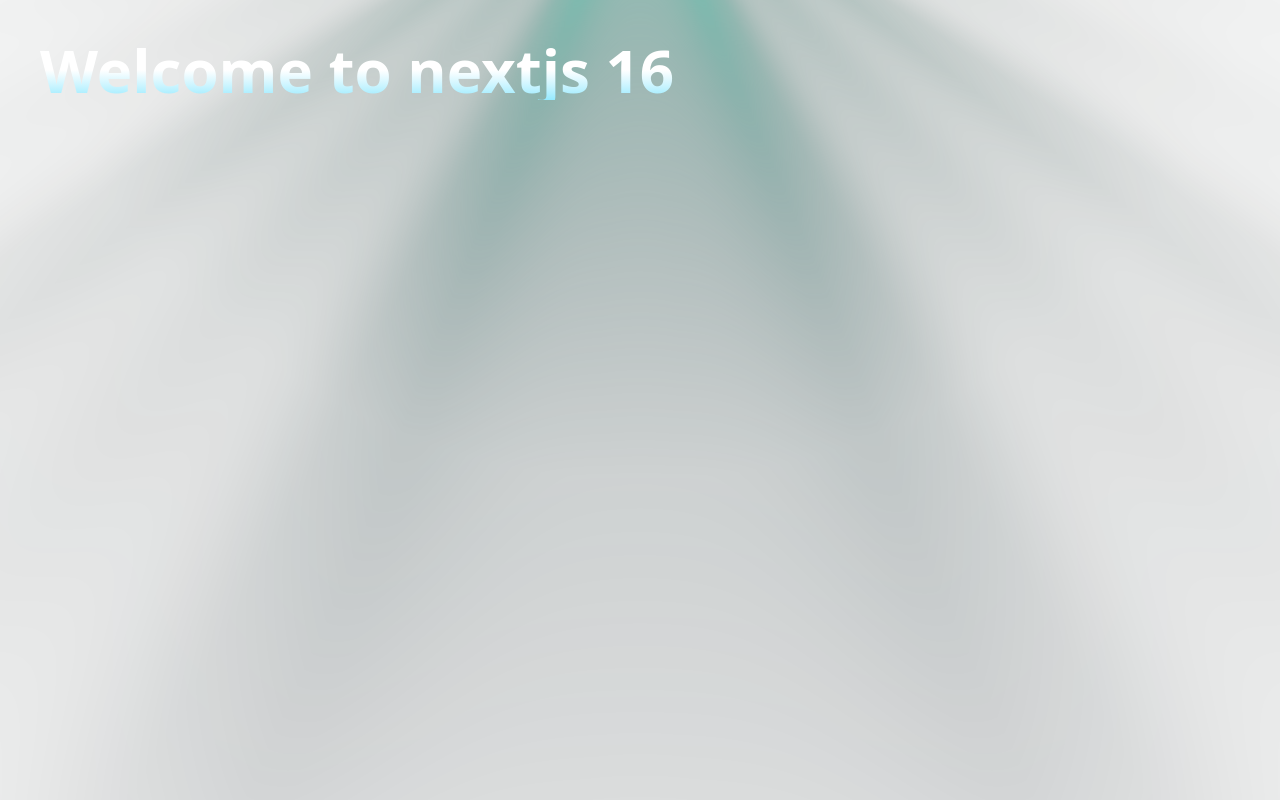
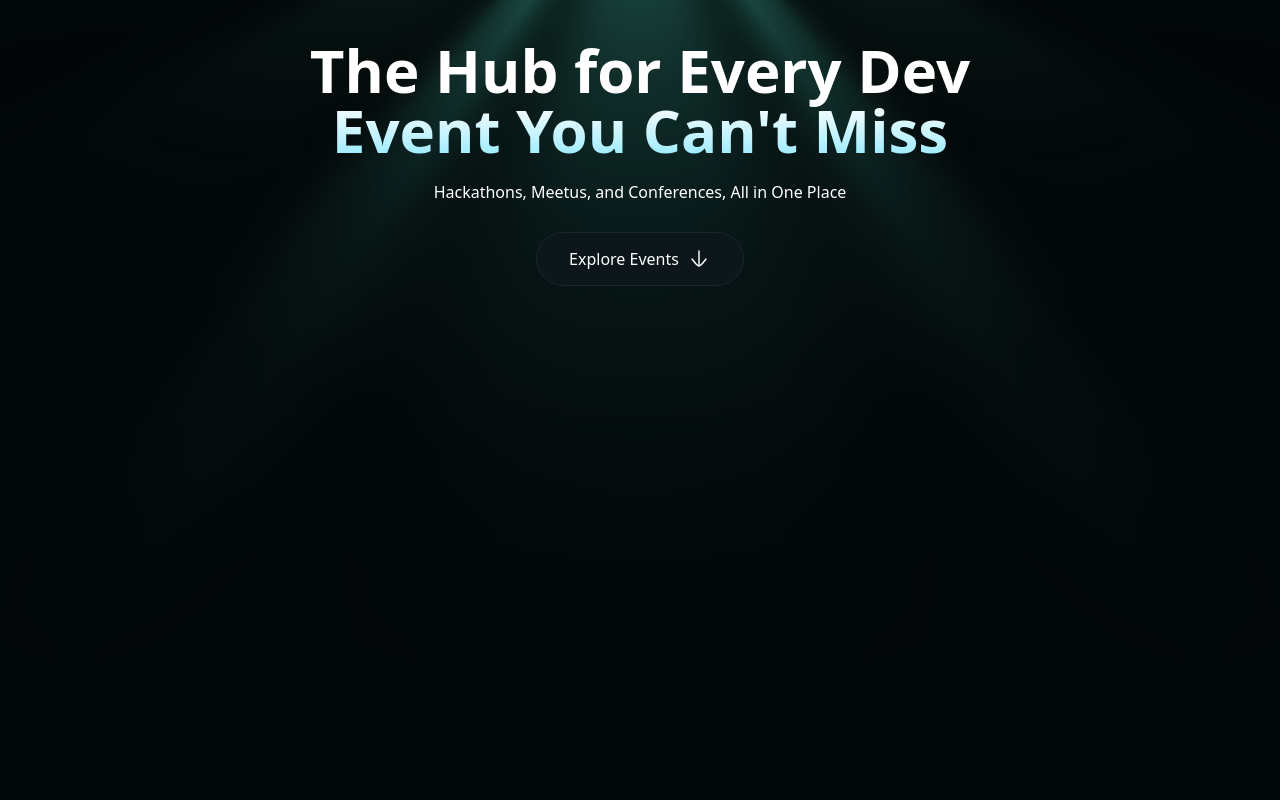
Before and after one commit to khanh-hm-nguyen/event-hub, a Next.js app: page / in a window 1280 px wide. Built offline with nearby package versions, Linux system fonts and the light colour scheme; a web font is replaced by a local one.

Commit message:
mongoose set up

```diff
--- a/package.json
+++ b/package.json
@@ -12,6 +12,7 @@
     "class-variance-authority": "^0.7.1",
     "clsx": "^2.1.1",
     "lucide-react": "^0.562.0",
+    "mongoose": "^9.0.2",
     "next": "16.1.1",
     "ogl": "^1.0.11",
     "react": "19.2.3",
--- a/src/app/globals.css
+++ b/src/app/globals.css
@@ -1,5 +1,5 @@
 @import "tailwindcss";
-@plugin "tailwindcss-animate";
+@import "tw-animate-css";
 
 @custom-variant dark (&:is(.dark *));
 
@@ -11,11 +11,13 @@
     --color-dark-100: #0d161a;
     --color-dark-200: #182830;
     --radius: 0.625rem;
+    --background: #030708;
+    --foreground: #ffffff;
     --card: oklch(1 0 0);
     --card-foreground: oklch(0.145 0 0);
     --popover: oklch(1 0 0);
     --popover-foreground: oklch(0.145 0 0);
-    --primary: oklch(0.205 0 0);
+    --primary: #59deca;
     --primary-foreground: oklch(0.985 0 0);
     --secondary: oklch(0.97 0 0);
     --secondary-foreground: oklch(0.205 0 0);
@@ -40,8 +42,6 @@
     --sidebar-accent-foreground: oklch(0.205 0 0);
     --sidebar-border: oklch(0.922 0 0);
     --sidebar-ring: oklch(0.708 0 0);
-    --background: oklch(1 0 0);
-    --foreground: oklch(0.145 0 0);
 }
 
 @theme inline {
@@ -88,9 +88,6 @@
     --radius-md: calc(var(--radius) - 2px);
     --radius-lg: var(--radius);
     --radius-xl: calc(var(--radius) + 4px);
-    --radius-2xl: calc(var(--radius) + 8px);
-    --radius-3xl: calc(var(--radius) + 12px);
-    --radius-4xl: calc(var(--radius) + 16px);
 }
 
 @utility flex-center {
@@ -274,37 +271,3 @@
         }
     }
 }
-
-.dark {
-    --background: oklch(0.145 0 0);
-    --foreground: oklch(0.985 0 0);
-    --card: oklch(0.205 0 0);
-    --card-foreground: oklch(0.985 0 0);
-    --popover: oklch(0.205 0 0);
-    --popover-foreground: oklch(0.985 0 0);
-    --primary: oklch(0.922 0 0);
-    --primary-foreground: oklch(0.205 0 0);
-    --secondary: oklch(0.269 0 0);
-    --secondary-foreground: oklch(0.985 0 0);
-    --muted: oklch(0.269 0 0);
-    --muted-foreground: oklch(0.708 0 0);
-    --accent: oklch(0.269 0 0);
-    --accent-foreground: oklch(0.985 0 0);
-    --destructive: oklch(0.704 0.191 22.216);
-    --border: oklch(1 0 0 / 10%);
-    --input: oklch(1 0 0 / 15%);
-    --ring: oklch(0.556 0 0);
-    --chart-1: oklch(0.488 0.243 264.376);
-    --chart-2: oklch(0.696 0.17 162.48);
-    --chart-3: oklch(0.769 0.188 70.08);
-    --chart-4: oklch(0.627 0.265 303.9);
-    --chart-5: oklch(0.645 0.246 16.439);
-    --sidebar: oklch(0.205 0 0);
-    --sidebar-foreground: oklch(0.985 0 0);
-    --sidebar-primary: oklch(0.488 0.243 264.376);
-    --sidebar-primary-foreground: oklch(0.985 0 0);
-    --sidebar-accent: oklch(0.269 0 0);
-    --sidebar-accent-foreground: oklch(0.985 0 0);
-    --sidebar-border: oklch(1 0 0 / 10%);
-    --sidebar-ring: oklch(0.556 0 0);
-}
--- a/src/app/page.tsx
+++ b/src/app/page.tsx
@@ -1,9 +1,17 @@
-import React from 'react'
+import ExploreBtn from "@/components/ExploreBtn";
 
 const page = () => {
   return (
-    <h1>Welcome to nextjs 16</h1>
-  )
-}
+    <section>
+      <h1 className="text-center">
+        The Hub for Every Dev <br /> Event You Can't Miss
+      </h1>
+      <p className="text-center mt-5">
+        Hackathons, Meetus, and Conferences, All in One Place
+      </p>
+      <ExploreBtn />
+    </section>
+  );
+};
 
-export default page
+export default page;
--- /dev/null
+++ b/src/components/ExploreBtn.tsx
@@ -0,0 +1,25 @@
+"use client";
+import Image from "next/image";
+
+const ExploreBtn = () => {
+  return (
+    <button
+      type="button"
+      id="explore-btn"
+      className="mt-7 mx-auto"
+      onClick={() => console.log("CLICK")}
+    >
+      <a href="#events">
+        Explore Events
+        <Image
+          src="/icons/arrow-down.svg"
+          alt="arrow-down"
+          width={24}
+          height={24}
+        />
+      </a>
+    </button>
+  );
+};
+
+export default ExploreBtn;
--- /dev/null
+++ b/src/lib/constants.ts
@@ -0,0 +1,69 @@
+export type EventItem = {
+  image: string;
+  title: string;
+  slug: string;
+  location: string;
+  date: string; // e.g., "2025-11-07"
+  time: string; // e.g., "09:00 AM"
+};
+
+export const events: EventItem[] = [
+  {
+    image: "/images/event1.png",
+    title: "React Summit US 2025",
+    slug: "react-summit-us-2025",
+    location: "San Francisco, CA, USA",
+    date: "2025-11-07",
+    time: "09:00 AM",
+  },
+  {
+    image: "/images/event2.png",
+    title: "KubeCon + CloudNativeCon Europe 2026",
+    slug: "kubecon-cloudnativecon-eu-2026",
+    location: "Vienna, Austria",
+    date: "2026-03-18",
+    time: "10:00 AM",
+  },
+  {
+    image: "/images/event3.png",
+    title: "AWS re:Invent 2025",
+    slug: "aws-reinvent-2025",
+    location: "Las Vegas, NV, USA",
+    date: "2025-12-01",
+    time: "08:30 AM",
+  },
+  {
+    image: "/images/event4.png",
+    title: "Next.js Conf 2025",
+    slug: "nextjs-conf-2025",
+    location: "Los Angeles, CA, USA (Hybrid)",
+    date: "2025-11-12",
+    time: "09:30 AM",
+  },
+  {
+    image: "/images/event5.png",
+    title: "Google Cloud Next 2026",
+    slug: "google-cloud-next-2026",
+    location: "San Jose, CA, USA",
+    date: "2026-04-07",
+    time: "09:00 AM",
+  },
+  {
+    image: "/images/event6.png",
+    title: "ETHGlobal Hackathon: Paris 2026",
+    slug: "ethglobal-paris-2026",
+    location: "Paris, France",
+    date: "2026-07-10",
+    time: "10:00 AM",
+  },
+  {
+    image: "/images/event-full.png",
+    title: "Open Source Summit North America 2026",
+    slug: "oss-na-2026",
+    location: "Vancouver, Canada",
+    date: "2026-06-22",
+    time: "09:00 AM",
+  },
+];
+
+export default events;
--- /dev/null
+++ b/src/lib/mongodb.ts
@@ -0,0 +1,66 @@
+import mongoose from 'mongoose';
+
+// Define the connection cache type
+type MongooseCache = {
+  conn: typeof mongoose | null;
+  promise: Promise<typeof mongoose> | null;
+};
+
+// Extend the global object to include our mongoose cache
+declare global {
+  // eslint-disable-next-line no-var
+  var mongoose: MongooseCache | undefined;
+}
+
+const MONGODB_URI = process.env.MONGODB_URI;
+
+
+// Initialize the cache on the global object to persist across hot reloads in development
+let cached: MongooseCache = global.mongoose || { conn: null, promise: null };
+
+if (!global.mongoose) {
+  global.mongoose = cached;
+}
+
+/**
+ * Establishes a connection to MongoDB using Mongoose.
+ * Caches the connection to prevent multiple connections during development hot reloads.
+ * @returns Promise resolving to the Mongoose instance
+ */
+async function connectDB(): Promise<typeof mongoose> {
+  // Return existing connection if available
+  if (cached.conn) {
+    return cached.conn;
+  }
+
+  // Return existing connection promise if one is in progress
+  if (!cached.promise) {
+    // Validate MongoDB URI exists
+    if (!MONGODB_URI) {
+      throw new Error(
+        'Please define the MONGODB_URI environment variable inside .env.local'
+      );
+    }
+    const options = {
+      bufferCommands: false, // Disable Mongoose buffering
+    };
+
+    // Create a new connection promise
+    cached.promise = mongoose.connect(MONGODB_URI!, options).then((mongoose) => {
+      return mongoose;
+    });
+  }
+
+  try {
+    // Wait for the connection to establish
+    cached.conn = await cached.promise;
+  } catch (error) {
+    // Reset promise on error to allow retry
+    cached.promise = null;
+    throw error;
+  }
+
+  return cached.conn;
+}
+
+export default connectDB;
```
Also changed, not shown: 1 other file (tests, documents, lock files or other folders).
